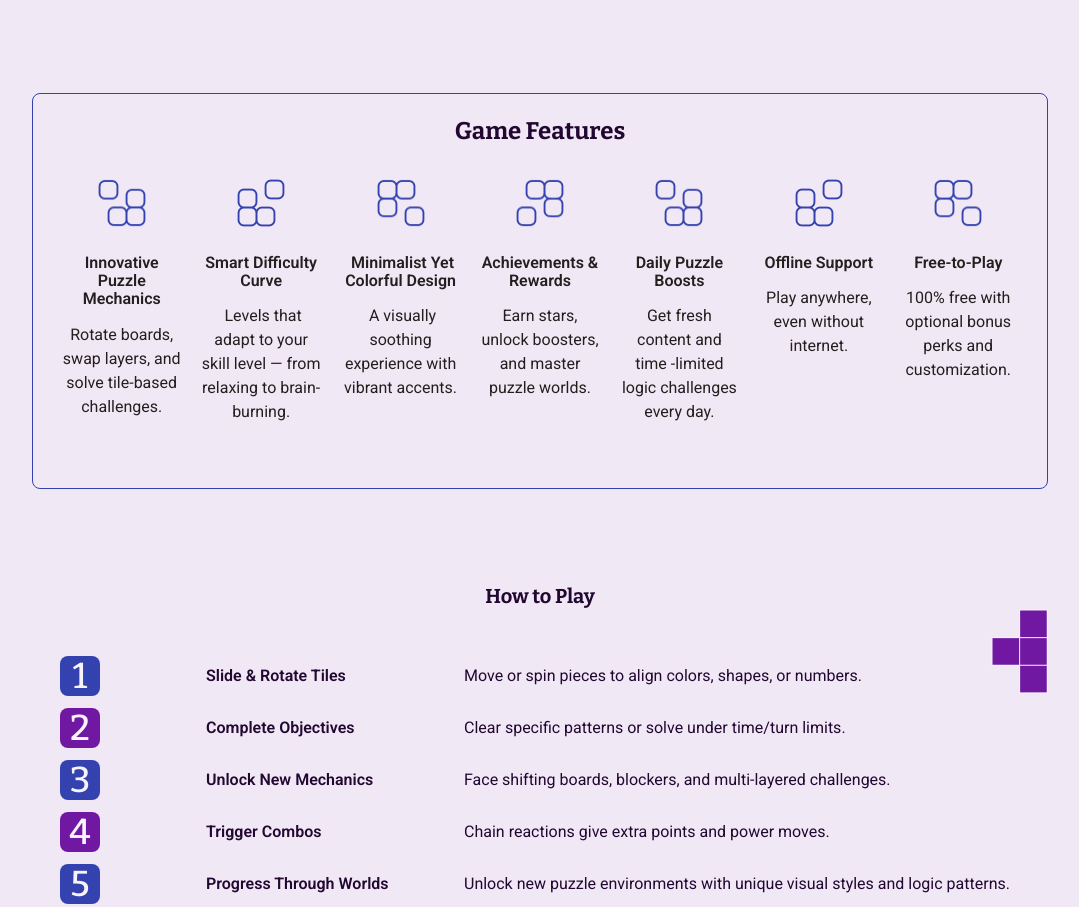
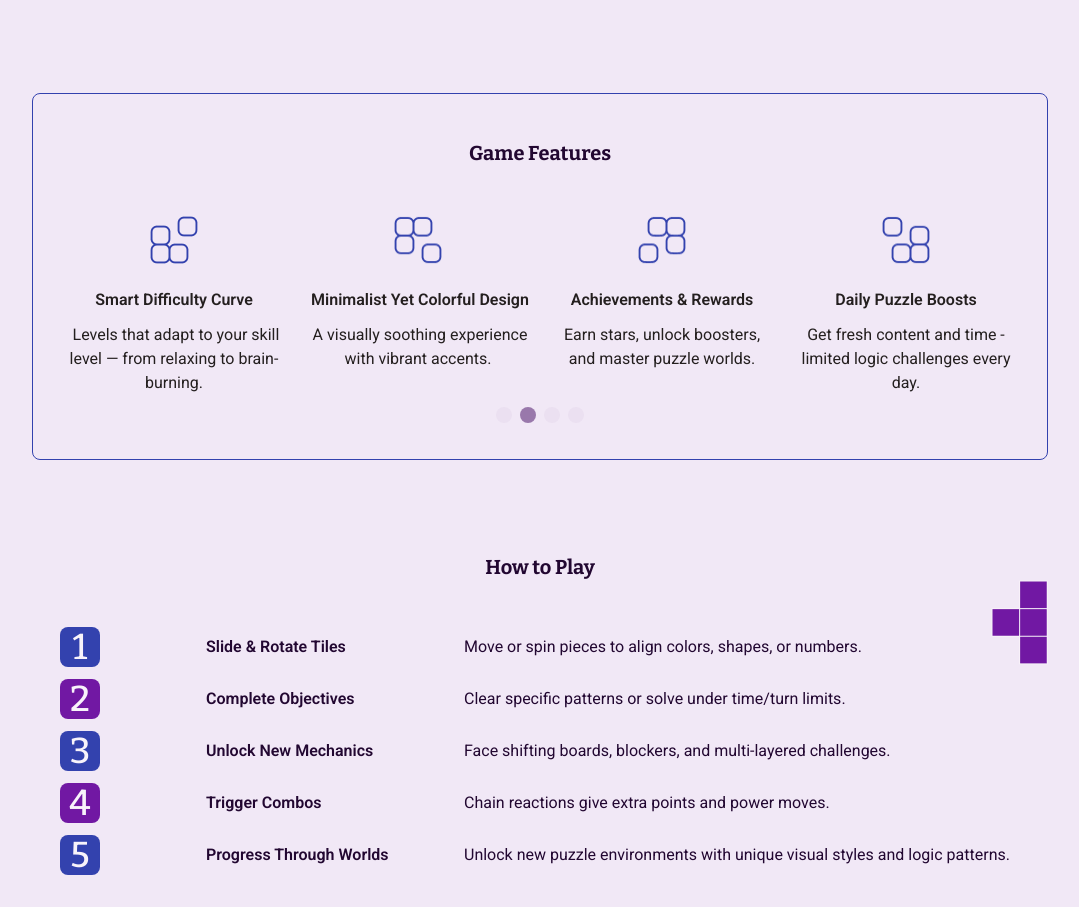
Before and after one commit to Vyacheslav-Chop/stp-9258, a website built with Vite: page src/index.html in a window 1280 px wide. Shown: the part 1435-2342 px from the top of the page, without its empty margins (100-1179 px from the left). Built offline with nearby package versions, Linux system fonts and the light colour scheme.

Commit message:
adding styles for pagination swiper

```diff
--- a/src/css/game-features.css
+++ b/src/css/game-features.css
@@ -1,12 +1,13 @@
 .game-features-title {
   text-align: center;
   margin-bottom: 30px;
+  font-size: 20px;
 }
 
 .game-features-container {
   border: 1px solid #3342ae;
   border-radius: 8px;
-  padding: 24px 29px;
+  padding: 48px 29px 24px;
   display: flex;
   flex-direction: column;
   justify-content: center;
@@ -43,3 +44,26 @@ section .swiper-slide {
   text-align: center;
   color: #241f1f;
 }
+
+/* SWIPER CUSTOM */
+
+section .game-features-container .swiper-pagination .swiper-pagination-bullet {
+  width: 16px;
+  height: 16px;
+  background-color: rgba(95, 45, 122, 0.2);
+  border-radius: 100%;
+  transition: background-color 0.3s ease;
+}
+
+section
+  .game-features-container
+  .swiper-pagination
+  .swiper-pagination-bullet-active {
+  background-color: rgba(95, 45, 122, 0.6);
+}
+
+@media screen and (min-width: 1200px) {
+  .game-features-title {
+    margin-bottom: 48px;
+  }
+}
--- a/src/css/game-worlds.css
+++ b/src/css/game-worlds.css
@@ -37,3 +37,14 @@ section .game-words-wrap {
   height: 76px;
   text-align: center;
 }
+section .swiper-pagination-bullet {
+  width: 16px;
+  height: 16px;
+  background-color: rgba(95, 45, 122, 0.2);
+  border-radius: 100%;
+  transition: background-color 0.3s ease;
+}
+
+section .swiper-pagination-bullet-active {
+  background-color: rgba(95, 45, 122, 0.6);
+}
--- a/src/js/game-features.js
+++ b/src/js/game-features.js
@@ -25,8 +25,8 @@ new Swiper('.game-features-swiper', {
       allowTouchMove: true,
     },
     1200: {
-      slidesPerView: 7,
-      allowTouchMove: false,
+      slidesPerView: 4,
+      allowTouchMove: true,
     },
   },
 });
```
